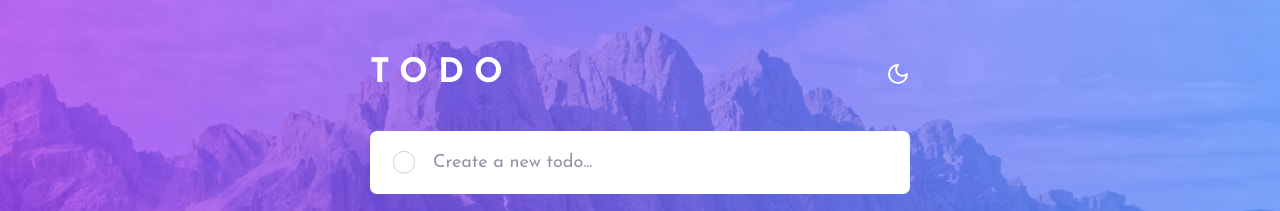
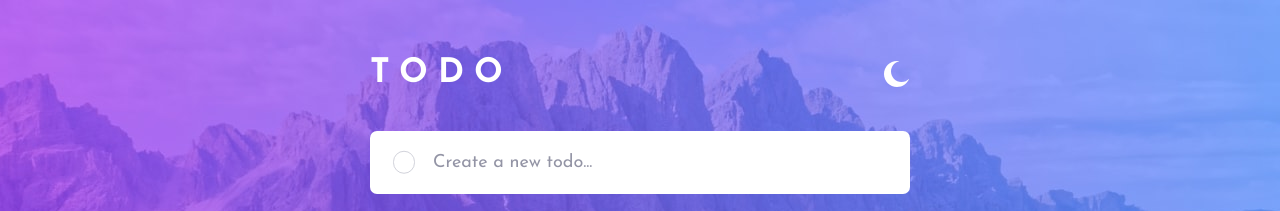
Before and after one commit to PutuPutra/todo-apps, a Next.js app: page / in a window 1280 px wide. Shown: the top 211 px of the page. Built offline with nearby package versions, Linux system fonts and the light colour scheme.

Commit message:
Replace theme toggle icons with image components for improved visuals

```diff
--- a/src/components/theme-toggle.tsx
+++ b/src/components/theme-toggle.tsx
@@ -1,8 +1,8 @@
 "use client";
 
 import { useTheme } from "next-themes";
-import { Sun, Moon } from "lucide-react";
 import { useEffect, useState } from "react";
+import Image from "next/image";
 
 export default function ThemeToggle() {
   const { theme, setTheme } = useTheme();
@@ -22,10 +22,15 @@ export default function ThemeToggle() {
   return (
     <button
       onClick={() => setTheme(isDark ? "light" : "dark")}
-      className="text-white focus:outline-none"
+      className="focus:outline-none"
       aria-label={isDark ? "Switch to light mode" : "Switch to dark mode"}
     >
-      {isDark ? <Sun size={24} /> : <Moon size={24} />}
+      <Image
+        src={isDark ? "/images/icon-sun.svg" : "/images/icon-moon.svg"}
+        alt={isDark ? "Sun icon" : "Moon icon"}
+        width={26}
+        height={26}
+      />
     </button>
   );
 }
```
